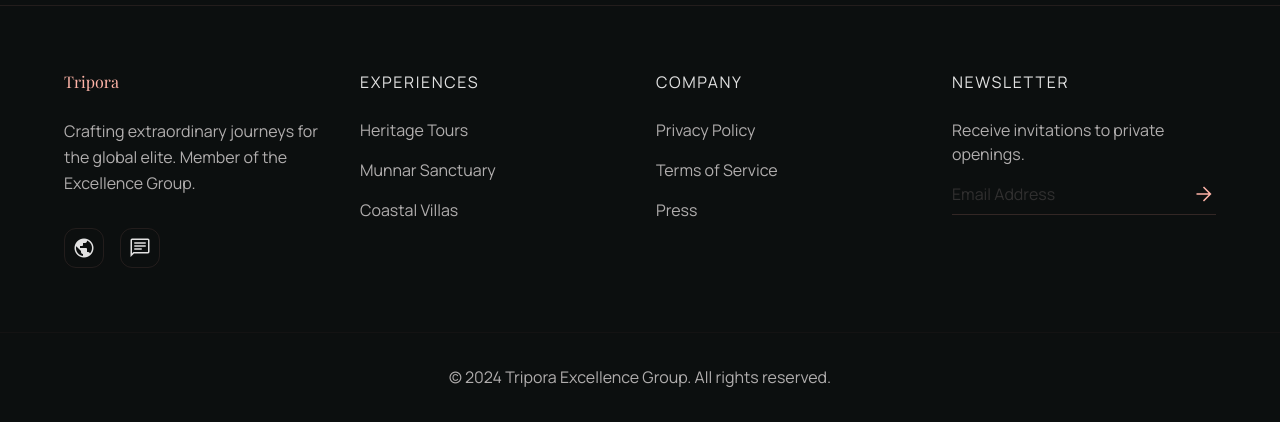
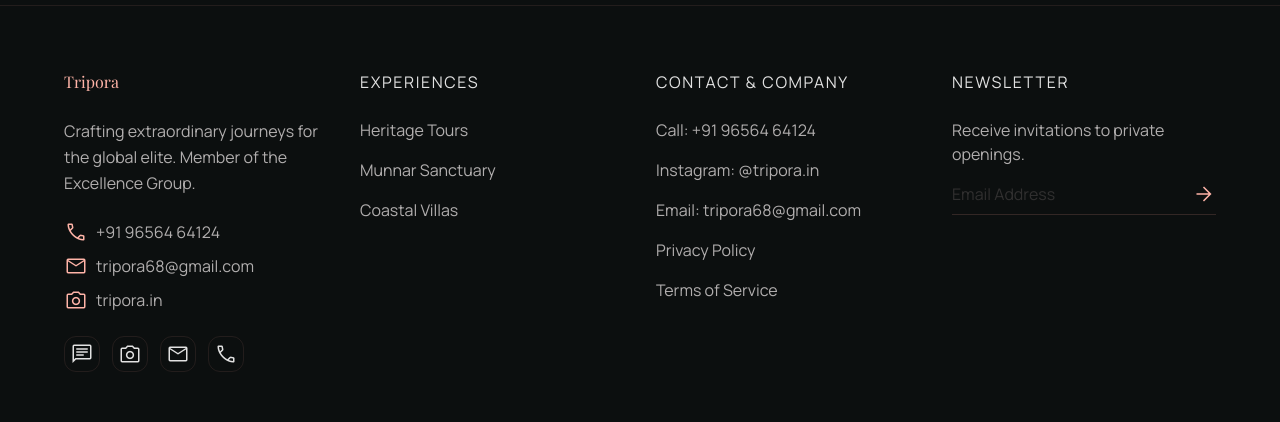
Before and after one commit to devsajith/tripora, a Next.js app: page / in a window 1280 px wide. Shown: the part 2791-3213 px from the top of the page. Built offline with nearby package versions, Linux system fonts and the light colour scheme; a web font is replaced by a local one.

Commit message:
contact details

```diff
--- a/app/components/Footer.tsx
+++ b/app/components/Footer.tsx
@@ -23,20 +23,77 @@ export default function Footer() {
           <Link href="/" className="font-display text-headline-sm text-primary mb-6 inline-block">
             Tripora
           </Link>
-          <p className="text-on-tertiary-container font-sans text-label-sm mb-8 leading-relaxed">
+          <p className="text-on-tertiary-container font-sans text-label-sm mb-6 leading-relaxed">
             Crafting extraordinary journeys for the global elite. Member of the Excellence Group.
           </p>
-          <div className="flex space-x-4">
-            <div className="w-10 h-10 rounded-full border border-outline-variant/30 flex items-center justify-center hover:border-primary cursor-pointer transition-colors">
-              <span className="material-symbols-outlined text-on-surface text-[20px]">
-                public
-              </span>
-            </div>
-            <div className="w-10 h-10 rounded-full border border-outline-variant/30 flex items-center justify-center hover:border-primary cursor-pointer transition-colors">
-              <span className="material-symbols-outlined text-on-surface text-[20px]">
+
+          <div className="space-y-2.5 mb-6 font-sans text-label-sm">
+            <a
+              href="tel:+919656464124"
+              className="flex items-center gap-2 text-on-tertiary-container hover:text-primary transition-colors"
+            >
+              <span className="material-symbols-outlined text-[18px] text-primary">call</span>
+              +91 96564 64124
+            </a>
+            <a
+              href="mailto:tripora68@gmail.com"
+              className="flex items-center gap-2 text-on-tertiary-container hover:text-primary transition-colors"
+            >
+              <span className="material-symbols-outlined text-[18px] text-primary">mail</span>
+              tripora68@gmail.com
+            </a>
+            <a
+              href="https://instagram.com/tripora.in"
+              target="_blank"
+              rel="noopener noreferrer"
+              className="flex items-center gap-2 text-on-tertiary-container hover:text-primary transition-colors"
+            >
+              <span className="material-symbols-outlined text-[18px] text-primary">photo_camera</span>
+              tripora.in
+            </a>
+          </div>
+
+          <div className="flex space-x-3">
+            <a
+              href="https://wa.me/919656464124"
+              target="_blank"
+              rel="noopener noreferrer"
+              title="WhatsApp"
+              className="w-9 h-9 rounded-full border border-outline-variant/30 flex items-center justify-center hover:border-primary text-on-surface hover:text-primary cursor-pointer transition-colors"
+            >
+              <span className="material-symbols-outlined text-[18px]">
                 chat
               </span>
-            </div>
+            </a>
+            <a
+              href="https://instagram.com/tripora.in"
+              target="_blank"
+              rel="noopener noreferrer"
+              title="Instagram"
+              className="w-9 h-9 rounded-full border border-outline-variant/30 flex items-center justify-center hover:border-primary text-on-surface hover:text-primary cursor-pointer transition-colors"
+            >
+              <span className="material-symbols-outlined text-[18px]">
+                photo_camera
+              </span>
+            </a>
+            <a
+              href="mailto:tripora68@gmail.com"
+              title="Email Us"
+              className="w-9 h-9 rounded-full border border-outline-variant/30 flex items-center justify-center hover:border-primary text-on-surface hover:text-primary cursor-pointer transition-colors"
+            >
+              <span className="material-symbols-outlined text-[18px]">
+                mail
+              </span>
+            </a>
+            <a
+              href="tel:+919656464124"
+              title="Call Us"
+              className="w-9 h-9 rounded-full border border-outline-variant/30 flex items-center justify-center hover:border-primary text-on-surface hover:text-primary cursor-pointer transition-colors"
+            >
+              <span className="material-symbols-outlined text-[18px]">
+                call
+              </span>
+            </a>
           </div>
         </div>
 
@@ -67,9 +124,24 @@ export default function Footer() {
         {/* Column 2 */}
         <div className="col-span-1">
           <h5 className="text-on-surface font-sans text-label-md mb-6 uppercase tracking-widest">
-            Company
+            Contact & Company
           </h5>
           <ul className="space-y-4">
+            <li>
+              <a href="tel:+919656464124" className="text-on-tertiary-container hover:text-primary transition-colors text-label-sm">
+                Call: +91 96564 64124
+              </a>
+            </li>
+            <li>
+              <a href="https://instagram.com/tripora.in" target="_blank" rel="noopener noreferrer" className="text-on-tertiary-container hover:text-primary transition-colors text-label-sm">
+                Instagram: @tripora.in
+              </a>
+            </li>
+            <li>
+              <a href="mailto:tripora68@gmail.com" className="text-on-tertiary-container hover:text-primary transition-colors text-label-sm">
+                Email: tripora68@gmail.com
+              </a>
+            </li>
             <li>
               <a href="#" className="text-on-tertiary-container hover:text-primary transition-colors text-label-sm">
                 Privacy Policy
@@ -78,11 +150,6 @@ export default function Footer() {
             <li>
               <a href="#" className="text-on-tertiary-container hover:text-primary transition-colors text-label-sm">
                 Terms of Service
-              </a>
-            </li>
-            <li>
-              <a href="#" className="text-on-tertiary-container hover:text-primary transition-colors text-label-sm">
-                Press
               </a>
             </li>
           </ul>
--- a/app/dashboard/page.tsx
+++ b/app/dashboard/page.tsx
@@ -230,7 +230,7 @@ export default function Dashboard() {
             </a>
 
             <a
-              href="tel:+41440000000"
+              href="tel:+919656464124"
               className="flex items-center justify-between bg-surface-container/70 p-5 rounded-xl border border-outline-variant/10 hover:bg-surface-container transition-all active:scale-[0.98]"
             >
               <div className="flex items-center gap-4">
--- a/app/destinations/ethereal-alpine-sanctuary/page.tsx
+++ b/app/destinations/ethereal-alpine-sanctuary/page.tsx
@@ -347,7 +347,7 @@ export default function DetailsPage() {
                   {isBooked ? "Reserving Passage..." : "Book Passage"}
                 </button>
                 <a
-                  href="tel:+91484000000"
+                  href="tel:+919656464124"
                   className="w-full border border-outline-variant py-4 rounded-xl font-sans text-label-md uppercase tracking-widest text-center block text-on-surface hover:bg-white/5 transition-all duration-300"
                 >
                   Contact Concierge
--- a/app/page.tsx
+++ b/app/page.tsx
@@ -140,7 +140,7 @@ export default function Home() {
             {/* WhatsApp Contact CTA */}
             <div className="flex justify-center">
               <a
-                href="https://wa.me/91484000000?text=Hello%20Tripora%2C%20I%20am%20interested%20in%20booking%20a%20luxury%20kerala%2Findia%20passage."
+                href="https://wa.me/919656464124?text=Hello%20Tripora%2C%20I%20am%20interested%20in%20booking%20a%20luxury%20kerala%2Findia%20passage."
                 target="_blank"
                 rel="noopener noreferrer"
                 className="bg-surface-container/60 hover:bg-surface-container border border-outline-variant/30 hover:border-secondary/50 px-8 py-4 rounded-full flex items-center gap-4 transition-all duration-300 active:scale-95 group shadow-2xl hover:shadow-[0_0_30px_rgba(233,195,73,0.15)]"
```
